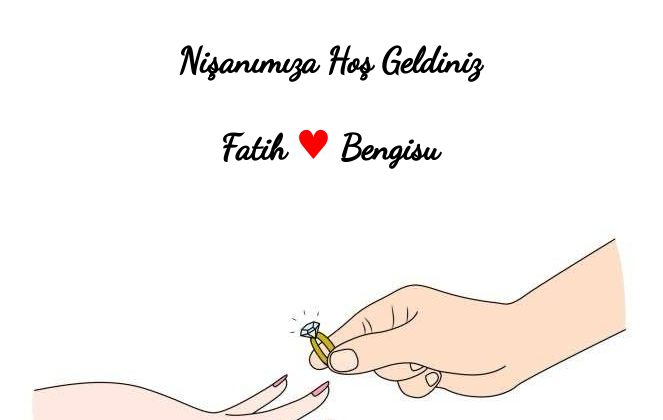
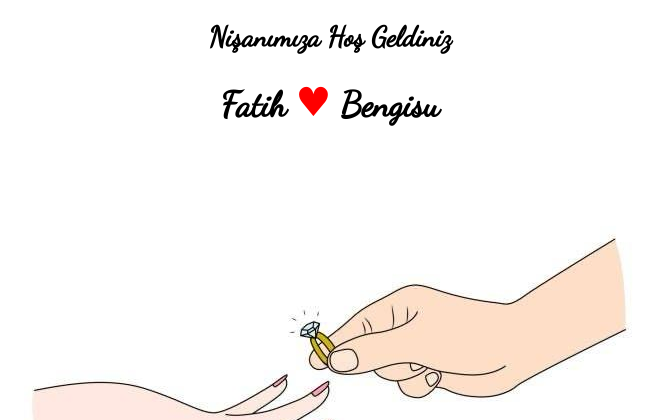
Before and after one commit to MagicWithCode24/HatirApp, a Flask app: page / in a window 1280 px wide. Shown: the top 420 px of the page, without its empty margins (310-973 px from the left). Run offline with Flask 2, Linux system fonts and the light colour scheme.

Commit message:
Update style.css

```diff
--- a/static/style.css
+++ b/static/style.css
@@ -6,10 +6,12 @@ body {
 }
 
 h1 {
-    margin: 40px;
+    margin: 20px auto 0 auto;
     padding: 0;
     text-align: center;
-    font-size: 35px;
+    font-size: 28px;
+    max-width: 90%;
+    word-wrap: break-word;
 }
 
 .BF {
@@ -49,4 +51,5 @@ h1 {
     color: rgb(0, 21, 255);
     padding: 1px 0;
     font-size: 20px;
+
 }
```
